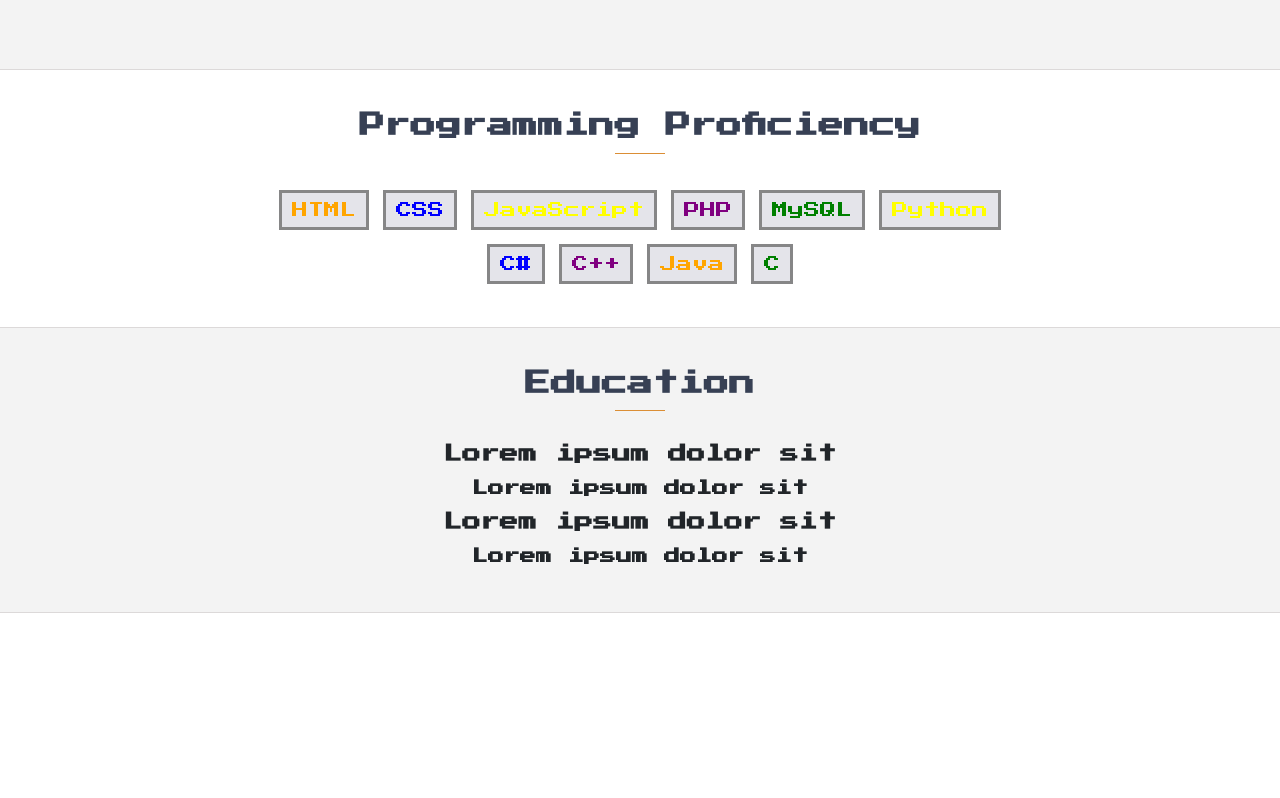
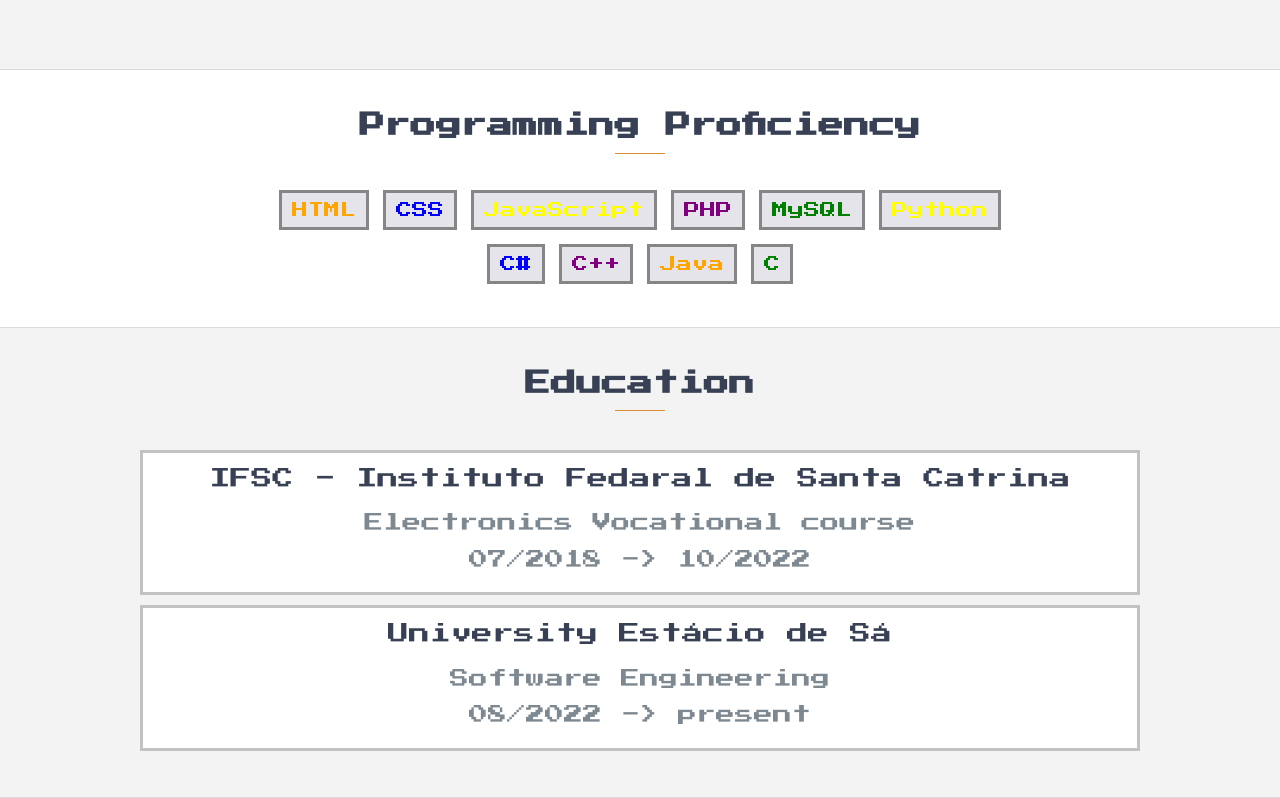
Before and after one commit to gab5987/protfolio-v2, a React (Create React App) app: page /content in a window 1280 px wide. Shown: the part 1017-1815 px from the top of the page. Before the commit the page ends 1630 px from the top, so only its background shows below. Built offline with nearby package versions, Linux system fonts and the light colour scheme.

Commit message:
Feat: Education Section

```diff
--- a/src/Content.scss
+++ b/src/Content.scss
@@ -71,36 +71,33 @@
   background-color: #f3f3f3;
 }
 
-#education-timeline {
-  margin: 30px auto 0 auto;
+.education-timeline {
+  margin: 10px auto 0 auto;
   position: relative;
   max-width: 1000px;
-}
-#education-timeline div {
+
+  div {
     background: #fff;
     padding: 10px;
     margin-bottom: 10px;
     border: 3px solid #c2c2c2;
   }
-#education-timeline h3 {
-  font-size: 1.5em;
+
+  h3 {
+    font-size: calc(5px + 2vmin);
+    min-height: 1px;
     font-weight: 300;
     color: #374054;
     display: inline-block;
     margin: 0;
+    margin: 0 0 15px 0;
   }
-#education-timeline h4 {
-  font-size: 1.2em;
+
+  h4 {
+    font-size: calc(3px + 2vmin);
+    min-height: 1px;
     font-weight: 300;
     color: #7e8890;
-  margin: 0 0 15px 0;
+
   }
-.education-timeline p {
-  color: #74808a;
-  font-size: 0.9em;
-  margin: 0;
 }
-#education-timeline:before,
-#education-timeline:after {
-  content: none;
-}
--- a/src/Content.tsx
+++ b/src/Content.tsx
@@ -62,14 +62,17 @@
           </div>
 
           <div className="education-timeline">
-            <div data-date="September 2010 – July 2015">
-              <h3>Lorem ipsum dolor sit</h3>
-              <h4>Lorem ipsum dolor sit</h4>
-            </div>
-            <div data-date="August 2015 – April 2017">
-              <h3>Lorem ipsum dolor sit</h3>
-              <h4>Lorem ipsum dolor sit</h4>
-            </div>
+            {sharedData.education.itens.map((item: any) => {
+              return (
+                <div>
+                  <h3>{item.title}</h3>
+                  <h4>{item.subtitle}</h4>
+                  <h4>
+                    {item.date.start} -{`>`} {item.date.end}
+                  </h4>
+                </div>
+              );
+            })}
           </div>
         </section>
       </>
--- a/src/data/content.json
+++ b/src/data/content.json
@@ -17,5 +17,20 @@
       { "name": "Java", "color": "orange" },
       { "name": "C", "color": "green" }
     ]
+  },
+  "education": {
+    "title": "Education",
+    "itens": [
+      {
+        "title": "IFSC - Instituto Fedaral de Santa Catrina",
+        "subtitle": "Electronics Vocational course",
+        "date": { "start": "07/2018", "end": "10/2022" }
+      },
+      {
+        "title": "University Estácio de Sá ",
+        "subtitle": "Software Engineering",
+        "date": { "start": "08/2022", "end": "present" }
+      }
+    ]
   }
 }
```
Lines whose indentation alone changed are shown as unchanged.
